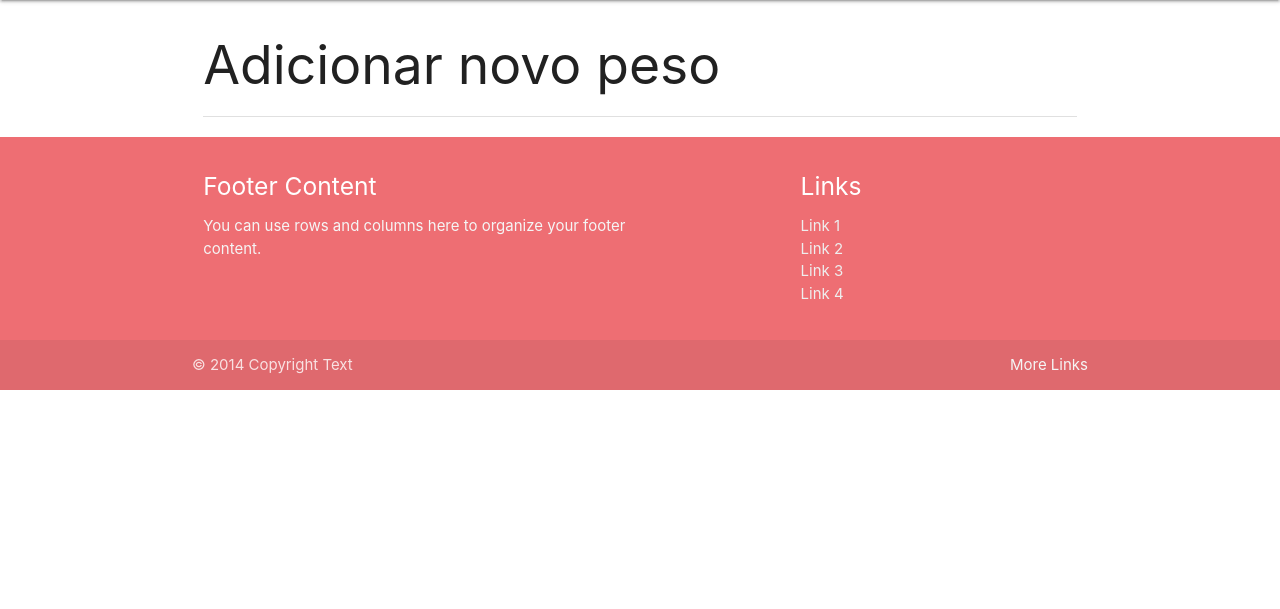
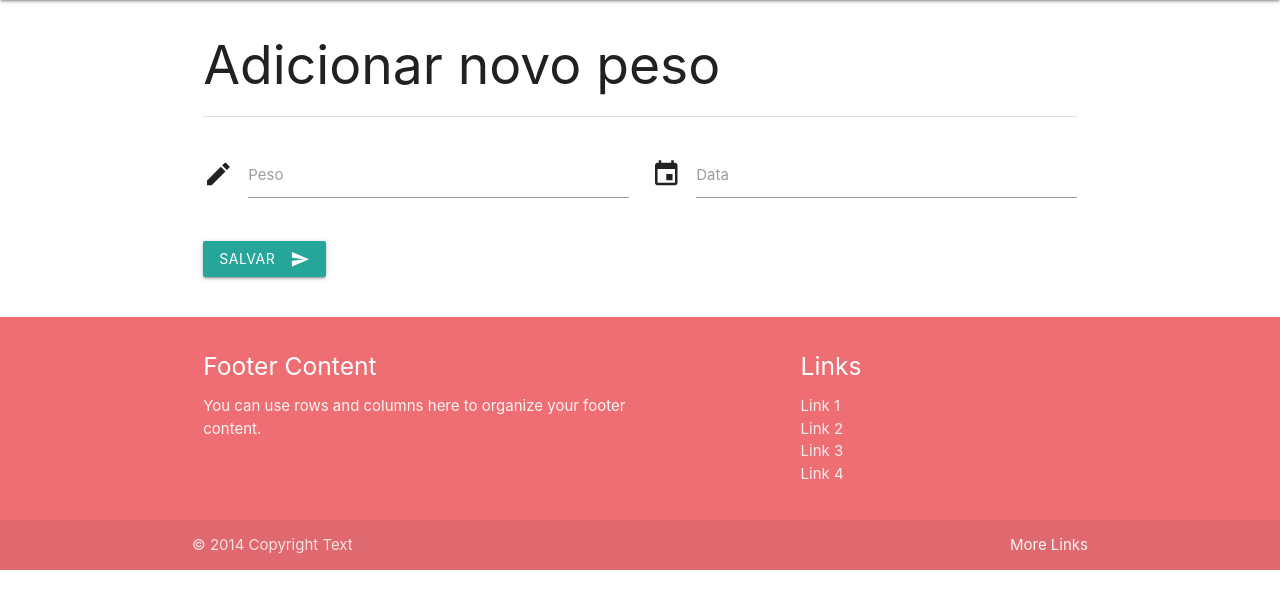
Before and after one commit to CleysonPH/django-weight-recorde, a Django app: page /peso/adicionar in a window 1280 px wide. Shown: the part 64-673 px from the top of the page. Run offline with Django 3.2, Linux system fonts and the light colour scheme; the visitor is signed in with stand-in values (Sample User, id 1); some libraries are stand-ins or nearby versions.

Commit message:
Created the weight_form template

```diff
--- a/django_weight_recorde/settings.py
+++ b/django_weight_recorde/settings.py
@@ -40,7 +40,7 @@ DJANGO_APPS = [
 ]
 
 THIRD_APPS = [
-
+    'widget_tweaks',
 ]
 
 MY_APPS = [
--- a/pyproject.toml
+++ b/pyproject.toml
@@ -7,6 +7,7 @@ authors = ["Cleyson Lima <cleysonph@gmail.com>"]
 [tool.poetry.dependencies]
 python = "^3.6"
 django = "^3.0.3"
+django-widget-tweaks = "^1.4.5"
 
 [tool.poetry.dev-dependencies]
 autopep8 = "^1.5"
--- /dev/null
+++ b/weight_recorder/forms.py
@@ -0,0 +1,9 @@
+from django import forms
+
+from .models import Weight
+
+
+class WeightForm(forms.ModelForm):
+    class Meta:
+        model = Weight
+        fields = ('weight_value', 'weight_date')
--- a/weight_recorder/templates/weight_recorder/weight_form.html
+++ b/weight_recorder/templates/weight_recorder/weight_form.html
@@ -1,4 +1,6 @@
 {% extends 'base.html' %}
+
+{% load widget_tweaks %}
 
 {% block content %}
     <main class="container">
@@ -8,5 +10,49 @@
                 <div class="divider"></div>
             </div>
         </div>
+
+        <div class="row">
+            <form method="POST" class="col s12">
+                {% csrf_token %}
+                <div class="row">
+                    <div class="input-field col s12 l6">
+                        <i class="material-icons prefix">mode_edit</i>
+                        {{ form.weight_value|add_class:"validate" }}
+                        <label for="{{ form.weight_value.id_for_label }}">Peso</label>
+                    </div>
+                    <div class="input-field col s12 l6">
+                        <i class="material-icons prefix">insert_invitation</i>
+                        {{ form.weight_date|add_class:"validate datepicker" }}
+                        <label for="{{ form.weight_date.id_for_label }}">Data</label>
+                    </div>
+                </div>
+                <div class="row">
+                    <div class="col s12">
+                        <button class="btn waves-effect waves-light" type="submit" name="action">
+                            Salvar <i class="material-icons right">send</i>
+                        </button>
+                    </div>
+                </div>
+            </form>
+        </div>
     </main>
 {% endblock content %}
+
+{% block scripts %}
+    <script>
+        document.addEventListener('DOMContentLoaded', function() {
+            var elems = document.querySelectorAll('.datepicker');
+            var instances = M.Datepicker.init(elems, {
+                format: "dd/mm/yyyy",
+                i18n:{
+                    cancel: "Cancelar",
+                    months: ['Janeiro', 'Fevereiro', 'Março', 'Abril', 'Maio', 'Junho', 'Julho', 'Agosto', 'Setembro', 'Outubro', 'Novembro', 'Dezembro',],
+                    monthsShort: ['Jan', 'Fev', 'Mar', 'Abr', 'Mai', 'Jun', 'Jul', 'Ago', 'Set', 'Out', 'Nov', 'Dez',],
+                    weekdays: ['Domingo', 'Segunda-Feira', 'Terça-Feira', 'Quarta-Feira', 'Quinta-Feira', 'Sexta-Feira', 'Sábado'],
+                    weekdaysShort: ['Dom', 'Seg', 'Ter', 'Qua', 'Quia', 'Sex', 'Sáb'],
+                    weekdaysAbbrev: ['D', 'S', 'T', 'Q', 'Q', 'S', 'S'],
+                },
+            });
+        });
+    </script>
+{% endblock scripts %}
--- a/weight_recorder/views.py
+++ b/weight_recorder/views.py
@@ -2,6 +2,7 @@ from django.shortcuts import render
 from django.contrib.auth.decorators import login_required
 
 from .models import Weight
+from .forms import WeightForm
 
 
 @login_required
@@ -25,9 +26,10 @@ def dashboard(request):
 
 @login_required
 def weight_create(request):
-
+    form = WeightForm()
     context = {
-        'title': 'Adicionar novo peso'
+        'title': 'Adicionar novo peso',
+        'form': form,
     }
 
     return render(request, 'weight_recorder/weight_form.html', context)
```
Also changed, not shown: 1 other file.
